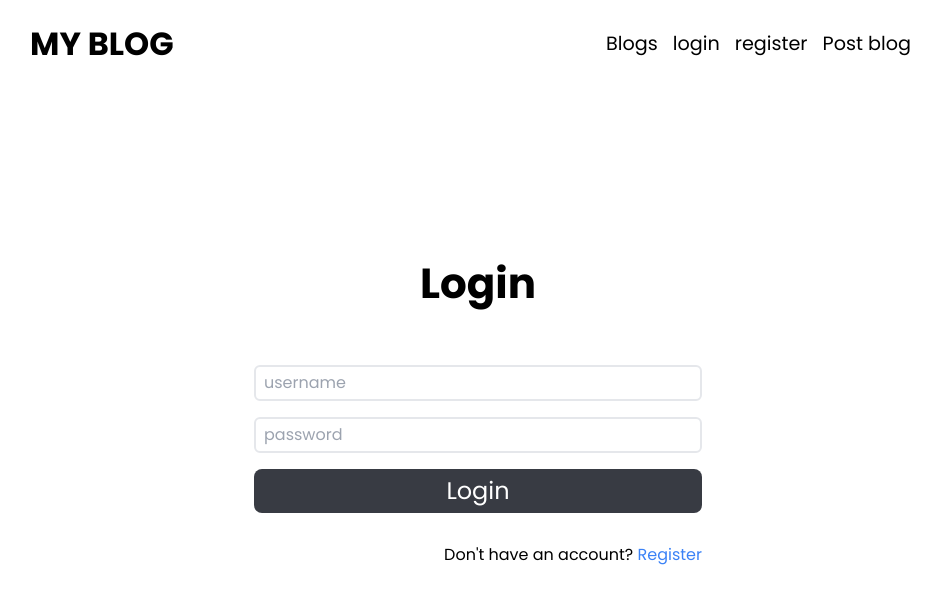
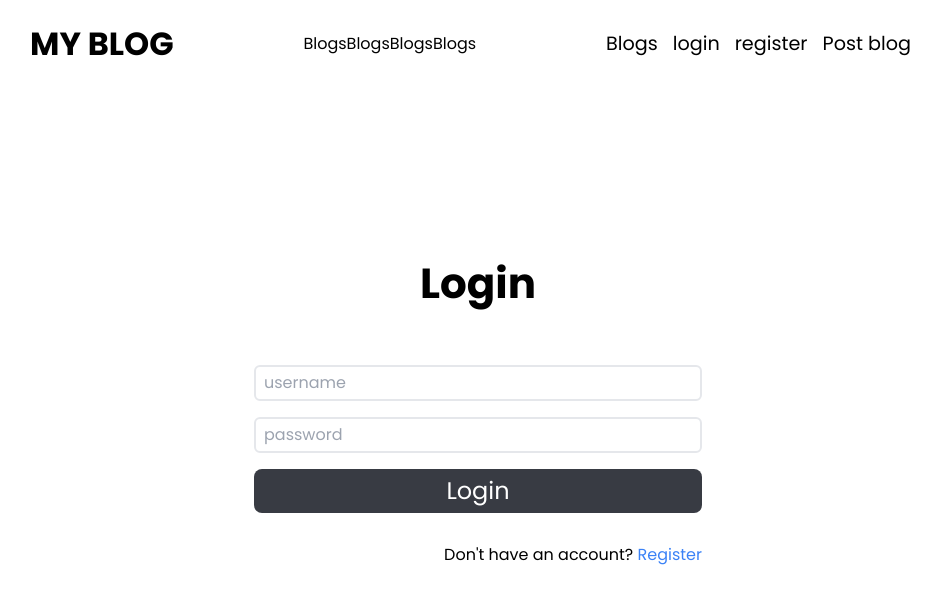
Before and after one commit to Shivgitcode/blogs, a React (Vite) app: page /login in a window 1280 px wide. Shown: the top 604 px of the page, without its empty margins (162-1103 px from the left). Built offline with nearby package versions, Linux system fonts and the light colour scheme.

Commit message:
almost done

```diff
--- a/src/components/Navbar.tsx
+++ b/src/components/Navbar.tsx
@@ -7,6 +7,13 @@ export default function Navbar() {
       <nav className="w-[70%] flex justify-between items-center mx-auto py-[20px]">
         <div>
           <span className=" uppercase font-bold text-[2rem]">My Blog</span>
+        </div>
+
+        <div>
+          <Link to="/">Blogs</Link>
+          <Link to="/">Blogs</Link>
+          <Link to="/">Blogs</Link>
+          <Link to="/">Blogs</Link>
         </div>
 
         <div className="flex items-center font-mediun text-[1.2rem]">
--- a/src/components/Protected.tsx
+++ b/src/components/Protected.tsx
@@ -6,10 +6,10 @@ export default function Protected({
 }: {
   Component: React.ComponentType;
 }) {
-  const isLoggedIn = false;
+  const isLoggedIn = localStorage.getItem("jwt");
   const navigate = useNavigate();
   useEffect(() => {
-    if (isLoggedIn) {
+    if (!isLoggedIn) {
       return navigate("/login");
     }
   });
--- a/src/main.tsx
+++ b/src/main.tsx
@@ -4,6 +4,7 @@ import "./index.css";
 import { AppContextProvider } from "./context/AppContext.tsx";
 import { BrowserRouter } from "react-router-dom";
 import { ApolloClient, InMemoryCache, ApolloProvider } from "@apollo/client";
+import { Toaster } from "react-hot-toast";
 
 const client = new ApolloClient({
   uri: "http://localhost:4000/graphql",
@@ -16,6 +17,7 @@ ReactDOM.createRoot(document.getElementById("root")!).render(
     <AppContextProvider>
       <ApolloProvider client={client}>
         <App />
+        <Toaster />
       </ApolloProvider>
     </AppContextProvider>
   </BrowserRouter>
--- a/src/pages/Login.tsx
+++ b/src/pages/Login.tsx
@@ -1,9 +1,12 @@
 import { gql, useMutation } from "@apollo/client";
 import { useState } from "react";
 import { Link } from "react-router-dom";
+import toast from "react-hot-toast";
+import { useNavigate } from "react-router-dom";
 
 export default function Login() {
   const [login, setLogin] = useState({ username: "", password: "" });
+  const navigate = useNavigate();
   const loginUser = gql`
     mutation handleLogin($user: LoginInput) {
       loginUser(user: $user)
@@ -25,8 +28,13 @@ export default function Login() {
 
   if (loading) return "submitting";
   if (error) return `${error.message}`;
-  if (data) console.log(data);
-
+  if (data) {
+    if (data) {
+      localStorage.setItem("jwt", data.loginUser);
+      toast.success("logged In successfully");
+      navigate("/");
+    }
+  }
   return (
     <div className="w-screen  flex flex-col items-center justify-center">
       <div className="flex flex-col items-center justify-center w-[35%] py-[4rem] mx-auto mt-[100px]">
--- a/src/pages/Register.tsx
+++ b/src/pages/Register.tsx
@@ -1,6 +1,6 @@
 import { gql, useMutation } from "@apollo/client";
 import { FormEvent, useState } from "react";
-import { Link } from "react-router-dom";
+import { Link, useNavigate } from "react-router-dom";
 
 export default function Login() {
   const [register, setRegister] = useState({
@@ -8,6 +8,7 @@ export default function Login() {
     email: "",
     password: "",
   });
+  const navigate = useNavigate();
   const addUser = gql`
     mutation addUser($user: UserInput) {
       registerUser(user: $user)
```
